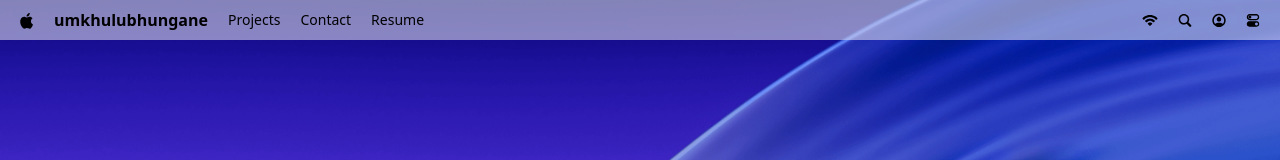
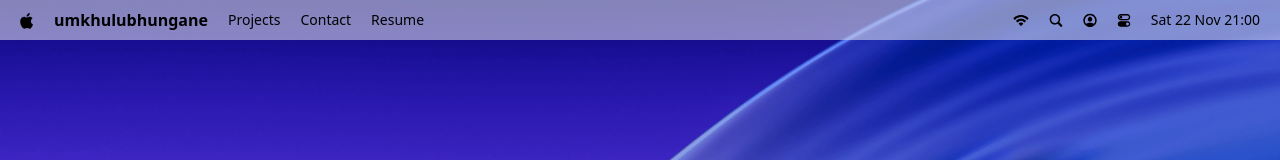
Before and after one commit to radebeneo/umkhulubhungane_, a React (Vite) app: page / in a window 1280 px wide. Shown: the top 160 px of the page. Built offline with nearby package versions, Linux system fonts and the light colour scheme; a web font is replaced by a local one.

Commit message:
rendered current time on navbar from dayjs package.

```diff
--- a/package.json
+++ b/package.json
@@ -11,6 +11,7 @@
   },
   "dependencies": {
     "@tailwindcss/vite": "^4.1.17",
+    "dayjs": "^1.11.19",
     "react": "^19.2.0",
     "react-dom": "^19.2.0",
     "tailwindcss": "^4.1.17"
--- a/src/components/Navbar.tsx
+++ b/src/components/Navbar.tsx
@@ -1,3 +1,4 @@
+import dayjs from "dayjs";
 import {navIcons, navLinks} from "#constants";
 
 const Navbar = () => {
@@ -22,6 +23,7 @@ const Navbar = () => {
                         </li>
                     ))}
                 </ul>
+                <time>{dayjs().format("ddd D MMM HH:mm ")}</time>
             </div>
         </nav>
     )
```
Also changed, not shown: 1 other file (tests, documents, lock files or other folders).
